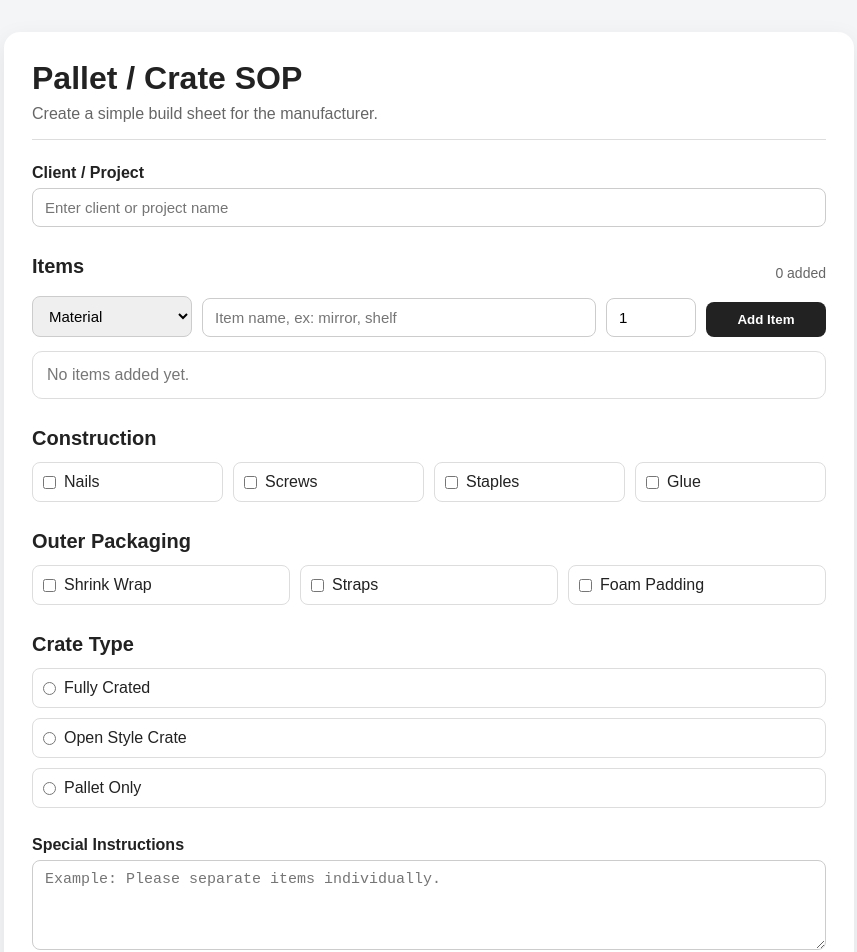
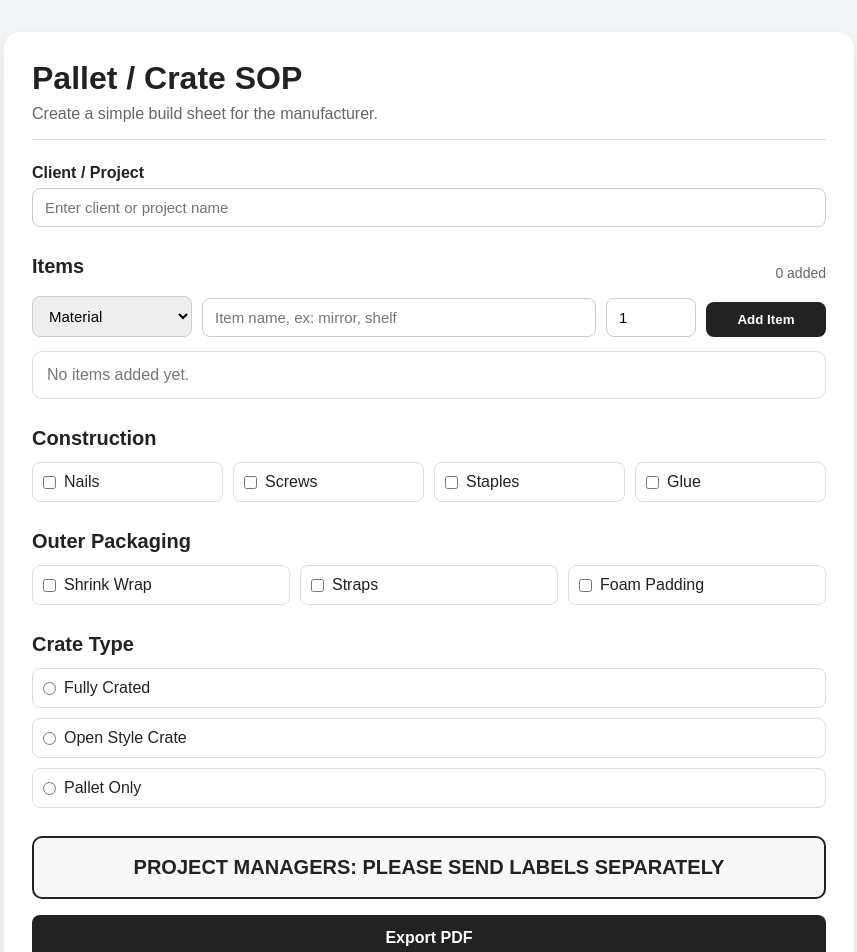
Before and after one commit to eperez-bg/pallet-sop, a React (Vite) app in the folder pallet-sop/: page / in a window 1280 px wide. Shown: the top 952 px of the page, without its empty margins (211-1068 px from the left). Built offline with nearby package versions, Linux system fonts and the light colour scheme.

Commit message:
Removed special instructions. Added PM warning to add labels separately

```diff
--- a/pallet-sop/src/App.css
+++ b/pallet-sop/src/App.css
@@ -160,6 +160,18 @@ button {
   gap: 10px;
 }
 
+.pm-warning {
+  margin: 28px 0 16px;
+  padding: 18px;
+  border: 2px solid #222;
+  border-radius: 10px;
+  background: #f8f8f8;
+  font-size: 20px;
+  font-weight: 800;
+  text-align: center;
+  text-transform: uppercase;
+}
+
 .export-button {
   width: 100%;
   font-size: 16px;
--- a/pallet-sop/src/App.jsx
+++ b/pallet-sop/src/App.jsx
@@ -216,17 +216,9 @@ function App() {
           </div>
         </section>
 
-        <section className="form-section">
-          <label htmlFor="specialInstructions">Special Instructions</label>
-          <textarea
-            id="specialInstructions"
-            value={spec.specialInstructions}
-            onChange={(event) =>
-              updateField("specialInstructions", event.target.value)
-            }
-            placeholder="Example: Please separate items individually."
-          />
-        </section>
+        <div className="pm-warning">
+          Project Managers: Please send labels separately
+        </div>
 
         <button className="export-button" type="button" onClick={handleExport}>
           Export PDF
```
